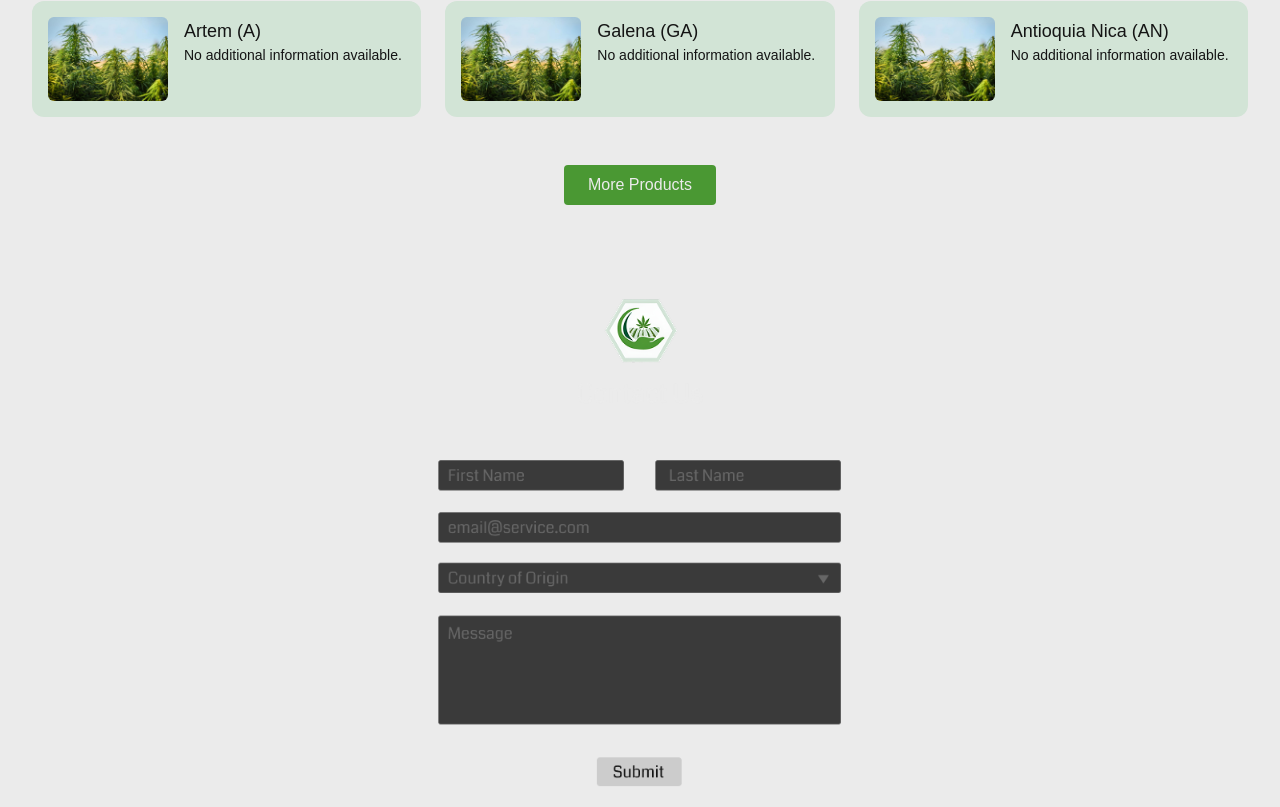
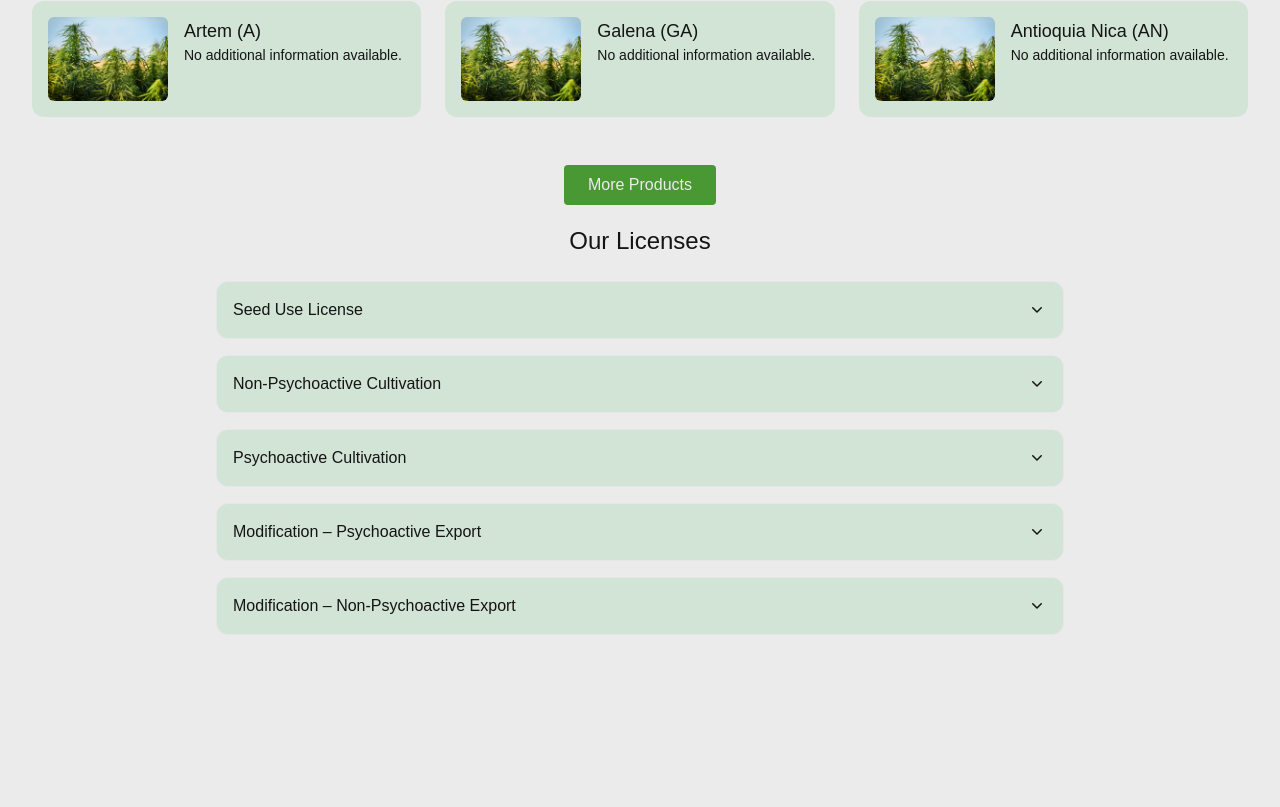
Before and after one commit to juliosantamariafgcu/True-Growers-Website, a Next.js app in the folder true-growers/: page / in a window 1280 px wide. Shown: the part 647-1454 px from the top of the page. After the commit the page ends 1330 px from the top, so only its background shows below. Built offline with nearby package versions, Linux system fonts and the light colour scheme; a web font is replaced by a local one.

Commit message:
Remove licenses page, move to home page

```diff
--- /dev/null
+++ b/true-growers/src/app/licenses.tsx
@@ -0,0 +1,117 @@
+"use client";
+
+import { useRef, useState } from "react";
+import Link from "next/link";
+
+type Item = { name: string; title: string; src: string };
+
+function LicenseItem({ name, title, src }: Item) {
+  const detailsRef = useRef<HTMLDetailsElement>(null);
+  const [open, setOpen] = useState(false);
+  const [shouldLoad, setShouldLoad] = useState(false);
+
+  const handleToggle = () => {
+    const isOpen = !!detailsRef.current?.open;
+    setOpen(isOpen);
+    if (isOpen && !shouldLoad) setShouldLoad(true); // lazy-load iframe
+  };
+
+  return (
+    <details
+      ref={detailsRef}
+      onToggle={handleToggle}
+      className="rounded-xl border border-gray-200 dark:border-gray-700 bg-[#D2E4D6] dark:bg-[#36593D]"
+    >
+      <summary
+        className="flex items-center justify-between gap-3 cursor-pointer select-none list-none p-4 rounded-xl hover:bg-[#4A9833] dark:hover:bg-[#346B24] transition-colors [&::-webkit-details-marker]:hidden"
+      >
+        <span className="font-medium">{name}</span>
+        <svg
+          aria-hidden
+          className={`h-5 w-5 transform transition-transform ${
+            open ? "rotate-180" : ""
+          }`}
+          viewBox="0 0 20 20"
+          fill="currentColor"
+        >
+          <path d="M5.23 7.21a.75.75 0 0 1 1.06.02L10 10.94l3.71-3.71a.75.75 0 1 1 1.06 1.06l-4.24 4.24a.75.75 0 0 1-1.06 0L5.21 8.29a.75.75 0 0 1 .02-1.08z" />
+        </svg>
+      </summary>
+
+      <div className="px-4 pb-4">
+        <h3 className=" text-lg mb-3">{title}</h3>
+
+        {shouldLoad ? (
+          <iframe
+            key={src}
+            src={src}
+            title={title}
+            className="w-full h-[60vh] md:h-[70vh] lg:h-[75vh] rounded-lg bg-white dark:bg-black border border-gray-300 dark:border-gray-700"
+            loading="lazy"
+          />
+        ) : (
+          <div className="text-sm text-gray-700 dark:text-gray-200">
+            Click to load the PDF viewer…
+          </div>
+        )}
+
+        <div className="mt-3">
+          <Link
+            href={src}
+            target="_blank"
+            rel="noopener noreferrer"
+            className="inline-block rounded py-2 px-4 font-medium bg-[#4A9833] dark:bg-[#015730] text-[#EBEBEB] hover:bg-[#346B24] dark:hover:bg-[#002816] transition-colors"
+          >
+            Open in new tab
+          </Link>
+        </div>
+      </div>
+    </details>
+  );
+}
+
+export default function LicensesAccordion() {
+  const items: Item[] = [
+    {
+      name: "Seed Use License",
+      title:
+        "Resolution 1899 of 22 Nov 2021 – License for Seed Use (TRUE GROWERS)",
+      src: "/licenses/2021-11-22_Grant_License_SeedUseForPlanting_TRUEGROWERS.pdf",
+    },
+    {
+      name: "Non-Psychoactive Cultivation",
+      title:
+        "Resolution 0202 of 17 Feb 2022 – License for Non-Psychoactive Cannabis (TRUE GROWERS)",
+      src: "/licenses/2022-02-17_Grant_License_NonPsychoactiveCannabis_TRUEGROWERS.pdf",
+    },
+    {
+      name: "Psychoactive Cultivation",
+      title:
+        "Resolution 0199 of 16 Feb 2022 – License for Psychoactive Cannabis (TRUE GROWERS)",
+      src: "/licenses/2022-02-16_Grant_License_PsychoactiveCannabis_TRUEGROWERS.pdf",
+    },
+    {
+      name: "Modification – Psychoactive Export",
+      title:
+        "Resolution 1555 of 18 Aug 2022 – Modification Psychoactive Cannabis License (TRUE GROWERS)",
+      src: "/licenses/2022-08-18_Modification_License_PsychoactiveCannabis_Export_TRUEGROWERS.pdf",
+    },
+    {
+      name: "Modification – Non-Psychoactive Export",
+      title:
+        "Resolution 0964 of 25 May 2022 – Modification Non-Psychoactive Cannabis License (TRUE GROWERS)",
+      src: "/licenses/2022-05-25_Modification_License_NonPsychoactiveCannabis_Export_TRUEGROWERS.pdf",
+    },
+  ];
+
+  return (
+    <div className="max-w-4xl mx-auto px-6 pb-12">
+      <h2 className="text-center text-2xl mb-6">Our Licenses</h2>
+      <div className="space-y-4">
+        {items.map((it) => (
+          <LicenseItem key={it.src} {...it} />
+        ))}
+      </div>
+    </div>
+  );
+}
--- a/true-growers/src/app/licenses/page.tsx
+++ /dev/null
@@ -1,71 +0,0 @@
-"use client";
-import PageWrapper from "../wrapper";
-
-export default function PdfPage() {
-  function openPdf(path: string) {
-    const viewer = document.getElementById("pdf-viewer") as HTMLIFrameElement | null;
-    const placeholder = document.getElementById("pdf-placeholder") as HTMLDivElement | null;
-
-    if (viewer && placeholder) {
-      viewer.src = path;                  // load the PDF
-      viewer.classList.remove("hidden");  // show iframe
-      placeholder.classList.add("hidden"); // hide placeholder
-    }
-  }
-
-  return (
-    <PageWrapper>
-      <div className="flex h-screen shadow">
-        {/* Left column (buttons) */}
-        <div className="flex flex-col w-1/4 items-center justify-center bg-[#141414] gap-4 p-4">
-          <button
-            onClick={() => openPdf("/Licencias/Licencia exportacion 0964 de 25 Mayo 2022 NO Psico.pdf")}
-            className="rounded-lg bg-[#3A3A3A] text-[#CCCCCC] hover:bg-[#015730] active:bg-[#002816] px-4 py-2">
-            Exportation License
-          </button>
-
-          <button
-            onClick={() => openPdf("/Licencias/Modificacion licencia sico para exporta.pdf")}
-            className="rounded-lg bg-[#3A3A3A] text-[#CCCCCC] hover:bg-[#015730] active:bg-[#002816] px-4 py-2">
-            License 2
-          </button>
-
-          <button
-            onClick={() => openPdf("/Licencias/Resolucion 0199 del 16 de Feb 2022 licencia cultivo plantas psicoactivo.pdf")}
-            className="rounded-lg bg-[#3A3A3A] text-[#CCCCCC] hover:bg-[#015730] active:bg-[#002816] px-4 py-2">
-            License 3
-          </button>
-
-          <button
-            onClick={() => openPdf("/Licencias/Resolucion 0202 de 17 Feb 2022 Licencia cultivo plantas no psicoactivo.pdf")}
-            className="rounded-lg bg-[#3A3A3A] text-[#CCCCCC] hover:bg-[#015730] active:bg-[#002816] px-4 py-2">
-            License 4
-          </button>
-
-          <button
-            onClick={() => openPdf("/Licencias/Resolucion 1899 de 22 de Nov 2021 licencia uso de semillas para siembra.pdf")}
-            className="rounded-lg bg-[#3A3A3A] text-[#CCCCCC] hover:bg-[#015730] active:bg-[#002816] px-4 py-2">
-            License 5
-          </button>
-        </div>
-
-        {/* Right column (PDF viewer or placeholder) */}
-        <div className="flex-1 relative bg-[#121212] mt-9">
-          {/* Placeholder (shown first) */}
-          <div
-            id="pdf-placeholder"
-            className="flex absolute inset-0 items-center justify-center text-[#CCCCCC]"
-          >
-            Select a License to view
-          </div>
-
-          {/* Hidden iframe (appears when a PDF is loaded) */}
-          <iframe
-            id="pdf-viewer"
-            className="w-full h-full border-0 hidden"
-          />
-        </div>
-      </div>
-    </PageWrapper>
-  );
-}
--- a/true-growers/src/app/page.tsx
+++ b/true-growers/src/app/page.tsx
@@ -2,6 +2,7 @@ import Image from "next/image";
 import productData from "./product_data.json";
 import Link from "next/link";
 import PageWrapper from "./wrapper";
+import LicensesAccordion from "./licenses";
 
 export default function Home() {
   const products = productData.products ?? [];
@@ -33,7 +34,9 @@ export default function Home() {
 
         {/* Quote Section */}
         <div className="text-center my-12">
-          <p className="font-normal text-2xl">“Quote of some sort here.”</p>
+          <p className="font-normal text-2xl">
+            Cultivating innovation and quality in cannabis since 2021
+          </p>
         </div>
 
         {/* Product Cards */}
@@ -42,7 +45,7 @@ export default function Home() {
             <div
               key={product.product_number}
               className="rounded-xl p-4 bg-[#D2E4D6] dark:bg-[#36593D] hover:bg-[#4A9833] dark:hover:bg-[#346B24] transition-colors duration-300"
-              >
+            >
               <div className="flex gap-4">
                 <Image
                   src={product.image}
@@ -64,17 +67,17 @@ export default function Home() {
 
         {/* BUTTON PRODUCTS */}
         <div className="flex justify-center pb-5">
-          <Link href="/products" className="button rounded py-2 px-6 font-medium bg-[#4A9833] dark:bg-[#015730] text-[#EBEBEB] hover:bg-[#346B24] dark:hover:bg-[#002816] transition-colors duration-300">More Products</Link>
+          <Link
+            href="/products"
+            className="button rounded py-2 px-6 font-medium bg-[#4A9833] dark:bg-[#015730] text-[#EBEBEB] hover:bg-[#346B24] dark:hover:bg-[#002816] transition-colors duration-300"
+          >
+            More Products
+          </Link>
         </div>
 
-        <div className="flex items-center justify-center mt-[50px] mb-2">
-          <Image
-            src="/form-with-logo.png"
-            alt="Temp. Contact Form"
-            width={450}
-            height={450}
-          />
-        </div>
+        {/* Licenses Accordion */}
+        <LicensesAccordion />
+
       </div>
     </PageWrapper>
   );
```
